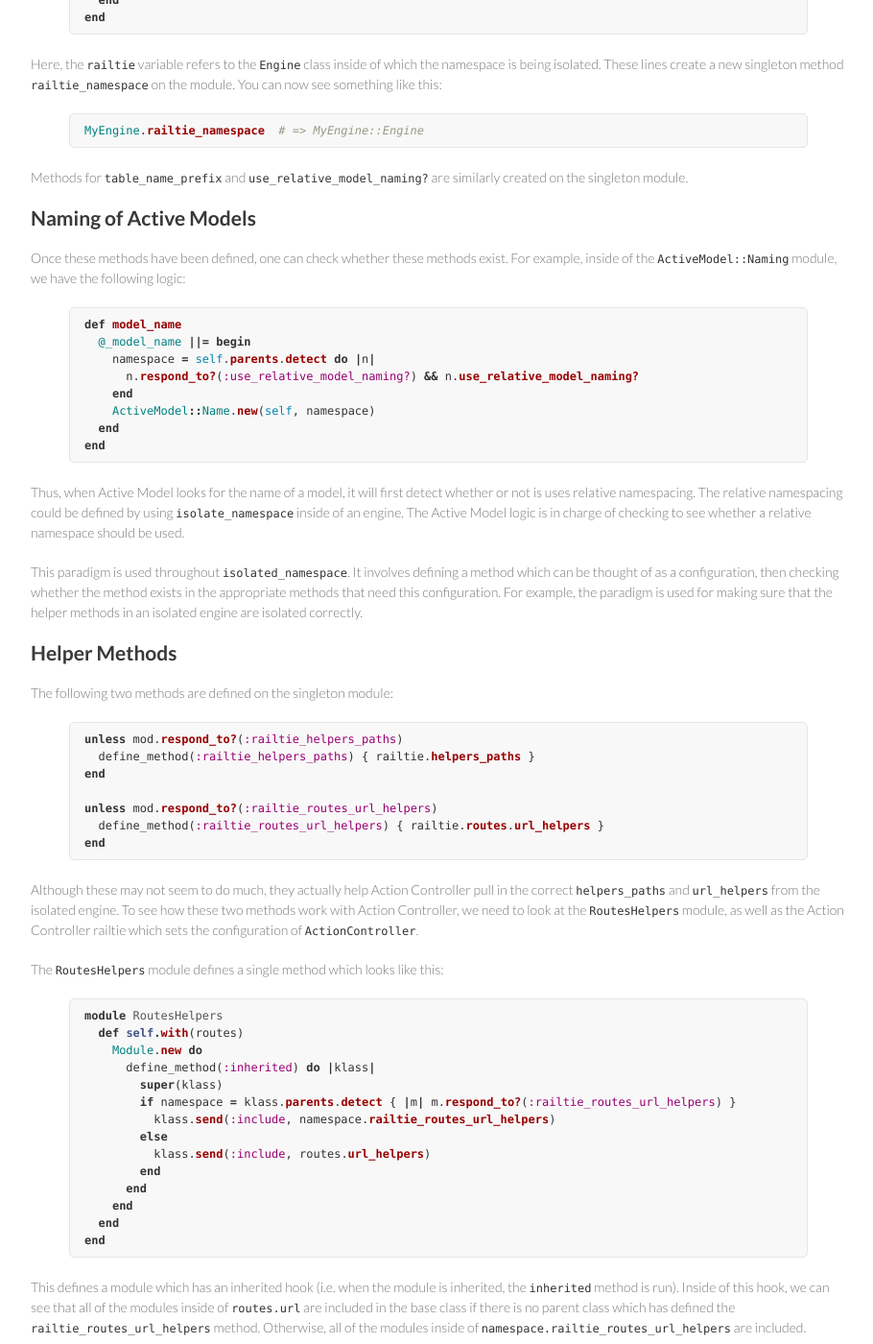
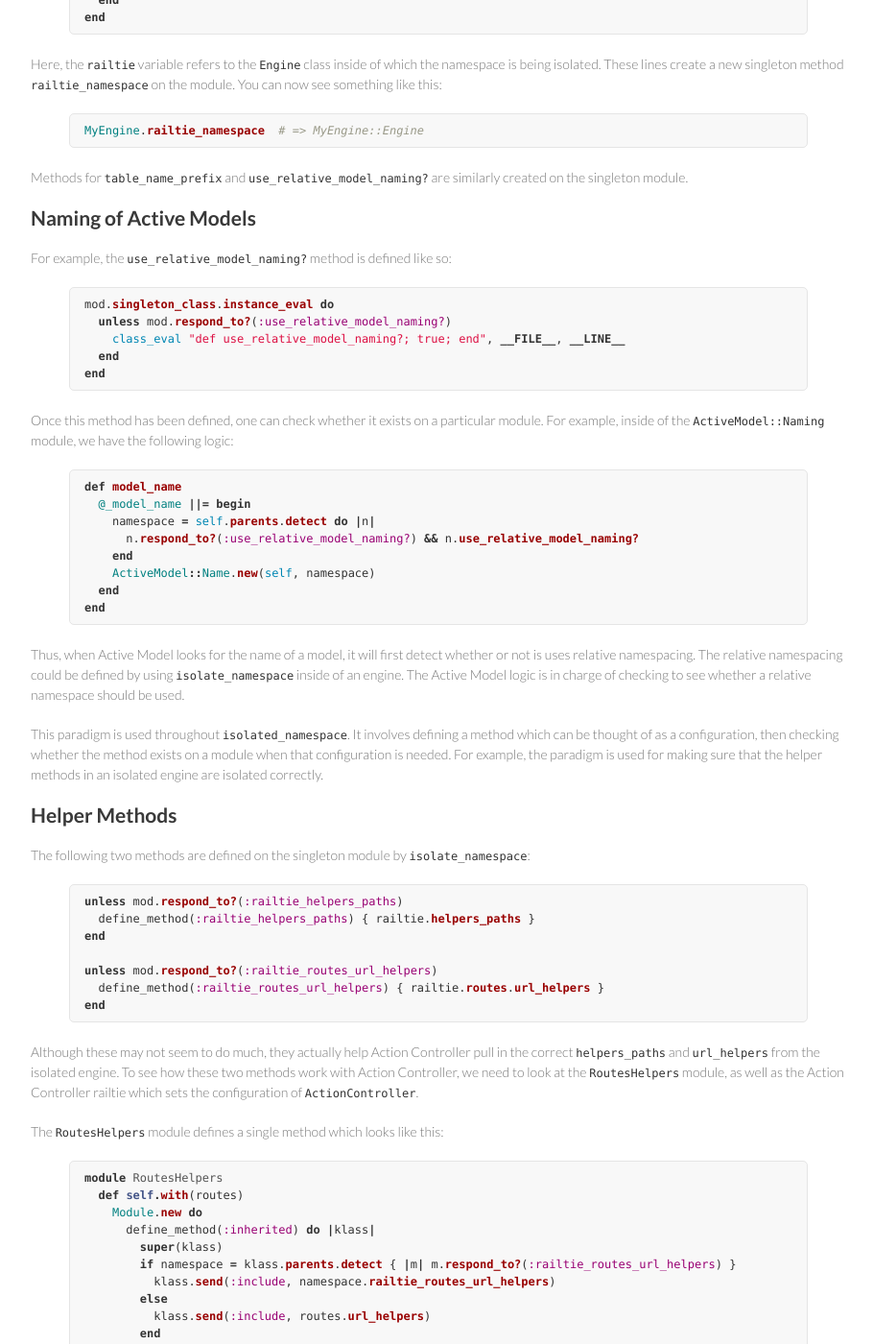
Before and after one commit to wangjohn/wangjohn.github.io, a Jekyll site: the page built from _posts/2013-08-07-isolated-namespaces.md, in a window 1280 px wide and 1400 px high, scrolled down 1078 px. Shown: the whole window at 96% size, without its empty margins (183-1093 px from the left). Built offline with Jekyll 4.4.1, drawn with Linux system fonts in a browser that asks for light colours; some of the changed text lies outside the part shown.

Commit message:
Conclusion and small fixes.

```diff
--- a/_posts/2013-08-07-isolated-namespaces.md
+++ b/_posts/2013-08-07-isolated-namespaces.md
@@ -59,7 +59,16 @@
 
 ## Naming of Active Models
 
-Once these methods have been defined, one can check whether these methods exist. For example, inside of the ``ActiveModel::Naming`` module, we have the following logic:
+For example, the `use_relative_model_naming?` method is defined like so:
+{% highlight ruby %}
+mod.singleton_class.instance_eval do
+  unless mod.respond_to?(:use_relative_model_naming?)
+    class_eval "def use_relative_model_naming?; true; end", __FILE__, __LINE__
+  end
+end
+{% endhighlight %}
+
+Once this method has been defined, one can check whether it exists on a particular module. For example, inside of the ``ActiveModel::Naming`` module, we have the following logic:
 
 {% highlight ruby %}
 def model_name
@@ -74,11 +83,11 @@
 
 Thus, when Active Model looks for the name of a model, it will first detect whether or not is uses relative namespacing. The relative namespacing could be defined by using `isolate_namespace` inside of an engine. The Active Model logic is in charge of checking to see whether a relative namespace should be used.
 
-This paradigm is used throughout `isolated_namespace`. It involves defining a method which can be thought of as a configuration, then checking whether the method exists in the appropriate methods that need this configuration. For example, the paradigm is used for making sure that the helper methods in an isolated engine are isolated correctly.
+This paradigm is used throughout `isolated_namespace`. It involves defining a method which can be thought of as a configuration, then checking whether the method exists on a module when that configuration is needed. For example, the paradigm is used for making sure that the helper methods in an isolated engine are isolated correctly.
 
 ## Helper Methods
 
-The following two methods are defined on the singleton module:
+The following two methods are defined on the singleton module by `isolate_namespace`:
 
 {% highlight ruby %}
 unless mod.respond_to?(:railtie_helpers_paths)
@@ -113,9 +122,9 @@
 
 This defines a module which has an inherited hook (i.e. when the module is inherited, the `inherited` method is run). Inside of this hook, we can see that all of the modules inside of `routes.url` are included in the base class if there is no parent class which has defined the `railtie_routes_url_helpers` method. Otherwise, all of the modules inside of `namespace.railtie_routes_url_helpers` are included.
 
-Thus, under normal circumstances when `isolated_namespace` is not used, using `RoutesHelpers.with` will return a module which, once inherited, will include the `url_helpers` from the argument to `RoutesHelpers.with`. If the `railtie_routes_url_helpers` method is defined for some parent of the base class which is inherited, then the modules defined in this class will be inherited.
+Thus, under normal circumstances when `isolate_namespace` is not used, using `RoutesHelpers.with` will return a module which when inherited will include the `url_helpers` from the argument to `RoutesHelpers.with`. If the `railtie_routes_url_helpers` method is defined for some parent of the base class, then the modules defined in the `railtie_routes_url_helpers` will be inherited.
 
-Put more simply, if `isolate_namespace` has been used, then `RoutesHelpers.with` will detect the helpers that it needs to pull in based on whether or not a singleton method exists. This singleton method holds the correct helpers if `isolate_namespace` has been used. If the singleton method has not been defined, then `RoutesHelpers.with` falls back getting the normal helpers.
+Put more simply, if `isolate_namespace` has been used, then `RoutesHelpers.with` will detect the helpers that it needs to pull in based on whether or not a singleton method exists. This singleton method holds the correct helpers if `isolate_namespace` has been used. If the singleton method has not been defined, then `RoutesHelpers.with` falls back to getting the normal helpers.
 
 Inside of the Action Controller initializer, this machinery is put to good use in something that looks like this:
 
@@ -129,5 +138,9 @@
 
 This finishes off the process of isolating the helpers by inheriting the module returned by `RoutesHelpers.with`.
 
+# Discussion
+
+It is quite useful to look at how `isolate_namespace` is implemented in Rails. It shows how you can use the presence of methods to indicate configurations. By defining singleton methods on a module, `isolate_namespace` signals to other modules that the module it is isolating has been configured in a particular way.
+
 [docs]: http://edgeapi.rubyonrails.org/classes/Rails/Engine.html#label-Isolated+Engine
 [isolatedef]: https://github.com/rails/rails/blob/master/railties/lib/rails/engine.rb#L374-L403
```
Also changed, not shown: other parts of _posts/2013-08-07-isolated-namespaces.md (+1 -1 lines).
